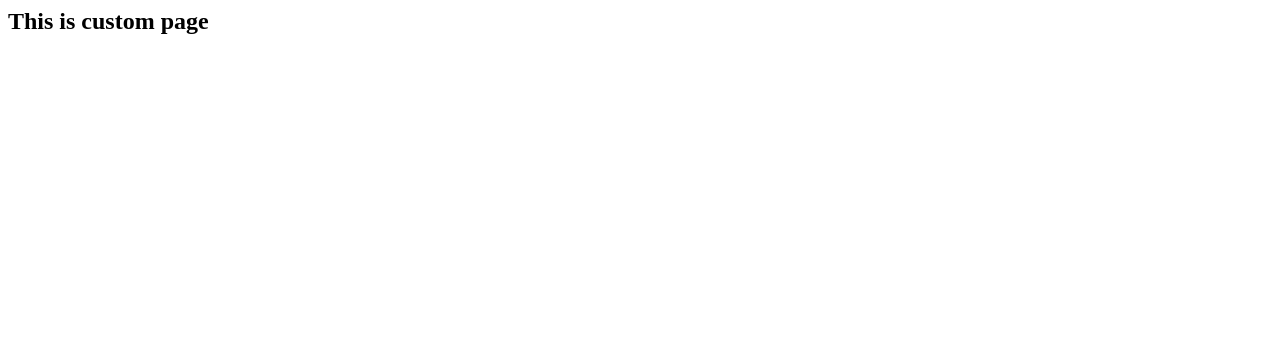
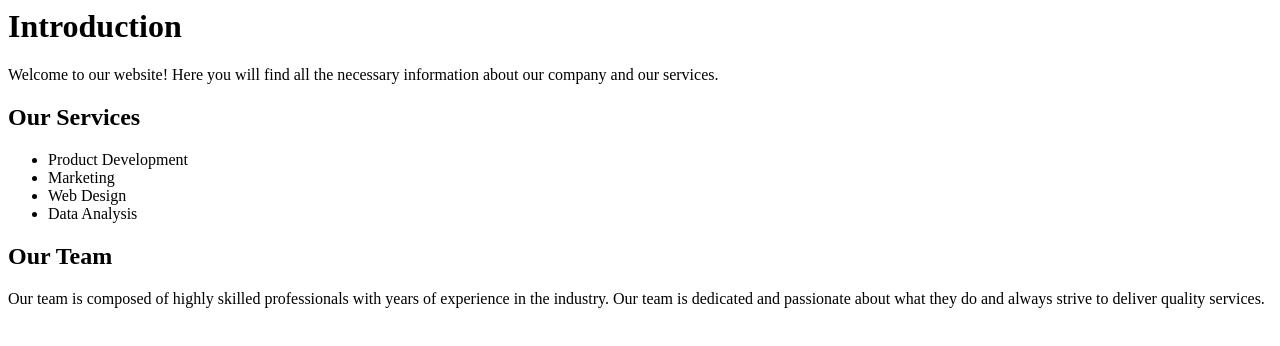
Before and after one commit to pav537/git-new, a plain HTML site: page index.html in a window 1280 px wide. Drawn offline with Linux system fonts and the light colour scheme.

Commit message:
Update index.html

```diff
--- a/index.html
+++ b/index.html
@@ -1 +1,18 @@
-<h2>This is custom page<h2>
+<html>
+  <head>
+    <title> Introduction Page </title>
+  </head>
+  <body>
+    <h1> Introduction </h1>
+    <p> Welcome to our website! Here you will find all the necessary information about our company and our services. </p>
+    <h2> Our Services </h2>
+    <ul>
+      <li>Product Development</li>
+      <li>Marketing</li>
+      <li>Web Design</li>
+      <li>Data Analysis</li>
+    </ul>
+    <h2> Our Team </h2>
+    <p> Our team is composed of highly skilled professionals with years of experience in the industry. Our team is dedicated and passionate about what they do and always strive to deliver quality services. </p>
+  </body>
+</html>
```
